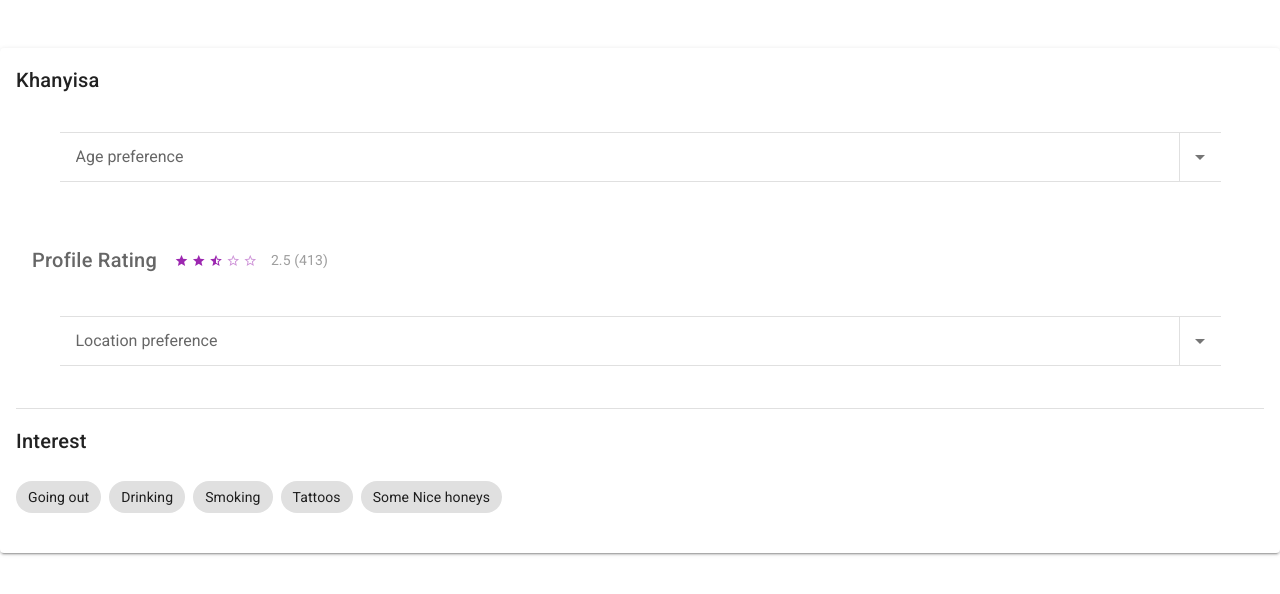
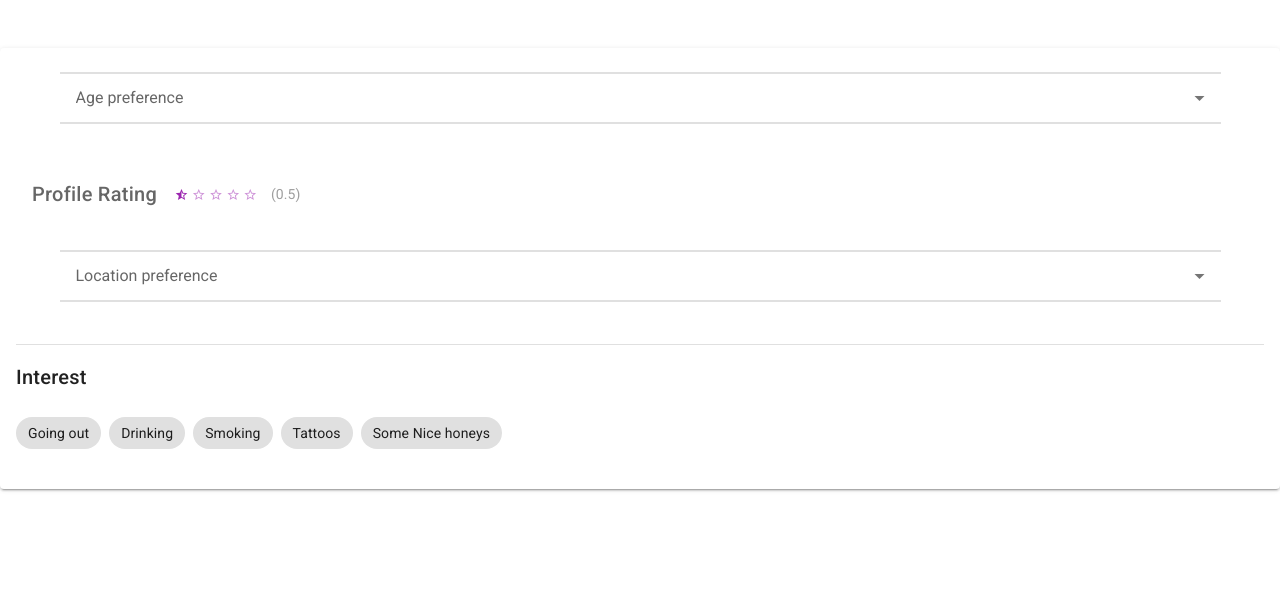
Before and after one commit to mmkhwana/matcha, a Vue app in the folder client/: page /preference in a window 1280 px wide. Shown: the top 594 px of the page. Built offline with nearby package versions, Linux system fonts and the light colour scheme.

Commit message:
dropdowns

```diff
--- a/client/src/views/Dashboard.vue
+++ b/client/src/views/Dashboard.vue
@@ -29,7 +29,7 @@
           <v-img src="../assets/home.jpg"></v-img>
         </v-list-item-avatar>
 
-        <v-list-item-title class="title">Khanyisa Mbukutshe</v-list-item-title>
+        <v-list-item-title class="title ">Khanyisa Mbukutshe</v-list-item-title>
       </v-list-item>
 
       <v-divider></v-divider>
@@ -89,6 +89,7 @@ export default {
   name: 'Dashboard',
   data () {
     return {
+      dropdown_icon: ['18-21', '22-25', '26-29', '30-33', '34-37'],
       items: [{ title: 'Profile', icon: 'mdi-account' },
         { title: 'Preference', icon: 'mdi-settings-transfer' },
         { title: 'Matches', icon: 'mdi-account-group' },
--- a/client/src/views/Preference.vue
+++ b/client/src/views/Preference.vue
@@ -1,17 +1,16 @@
 <template>
   <v-card
-    :loading="loading"
     class="mx-auto my-12"
   >
-
-    <v-card-title>Khanyisa</v-card-title>
      <v-container id="dropdown-example-1">
         <v-overflow-btn
-        class="my-2"
+        v-model="item"
         :items="dropdown_icon"
         label="Age preference"
-        segmented
-        ></v-overflow-btn>
+        target = "#dropdown-example-1"
+        >
+        <v-div></v-div>
+        </v-overflow-btn>
     </v-container>
 
     <v-card-text>
@@ -21,24 +20,25 @@
       >
       <v-card-title>Profile Rating</v-card-title>
         <v-rating
-          :value="2.5"
+          v-model="rating"
           dense
           half-increments
-          readonly
+          hover
           size="14"
           background-color="purple lighten-3"
           color="purple"
         ></v-rating>
 
-        <div class="grey--text ml-3">2.5 (413)</div>
+        <div class="grey--text ml-3">({{rating}})</div>
       </v-row>
     </v-card-text>
     <v-container id="dropdown-example-2">
         <v-overflow-btn
         class="my-2"
+        v-model="location"
         :items="language"
         label="Location preference"
-        segmented
+        overflow
         target="#dropdown-example-2"
         ></v-overflow-btn>
     </v-container>
@@ -70,8 +70,12 @@
 </template>
 <script>
 export default {
-  default () {
+  name: 'Preference',
+  data: function () {
     return {
+      rating: '0.5',
+      item: 'Age preference',
+      location: 'Location preference',
       dropdown_icon: [{ text: '18-21' }, { text: '22-25' }, { text: '26-29' }, { text: '30-33' }, { text: '34-37' }],
       language: [{ text: 'English' }, { text: 'Xhosa' }, { text: 'Zulu' }, { text: 'Sotho' }, { text: 'Sepedi' }]
     }
--- a/client/src/views/ProfileEdit.vue
+++ b/client/src/views/ProfileEdit.vue
@@ -5,13 +5,20 @@
   >
      <v-container id="dropdown-example-2">
        <v-row>
+          <v-col cols="12" class="text-right">
+            <v-btn rounded outlined color="success" dark v-on:click="login">
+              <v-icon left>mdi-check</v-icon>save
+            </v-btn>
+          </v-col>
+      </v-row>
+       <v-row>
           <v-col cols="2"
           class="d-flex child-flex"
           color="deep-purple lighten-3"
         dark
           >
               <v-container class="text-center">
-                        <template>
+    <template>
         <v-btn icon @click="upload">
           <v-icon>mdi-camera-plus</v-icon>
         </v-btn>
@@ -73,6 +80,9 @@
                     <v-col cols="3">
                       <v-card-text>{{ item.name }}</v-card-text>
                     </v-col>
+                    <v-col cols="2">
+                      <v-card-text>:</v-card-text>
+                    </v-col>
                     <v-col cols="6">
                       <v-text-field
                       label="Your status"
@@ -126,21 +136,21 @@
         <v-chip @click="Some" ref="Some">Some Nice honeys</v-chip>
       </v-chip-group>
     </v-card-text>
-          <v-row>
-        <v-col cols="12" class="text-right">
-            <v-btn icon @click="edit">
-                <v-icon>mdi-account-check</v-icon>
+    <v-card-actions>
+             <v-row>
+          <v-col cols="12" class="text-right">
+            <v-btn rounded outlined color="success" dark v-on:click="login">
+              <v-icon left>mdi-check</v-icon>save
             </v-btn>
-        </v-col>
-    </v-row>
-    <v-card-actions>
+          </v-col>
+      </v-row>
     </v-card-actions>
   </v-card>
 </template>
 <script>
 export default {
   name: 'Profile Edit',
-  default () {
+  data () {
     return {
       interests: [],
       items: [{ name: 'Relationship' }, { name: 'Height' }, { name: 'Age' }, { name: 'Race' }, { name: 'Hair' }]
```
Also changed, not shown: client/src/views/Profile.vue (indentation only).
